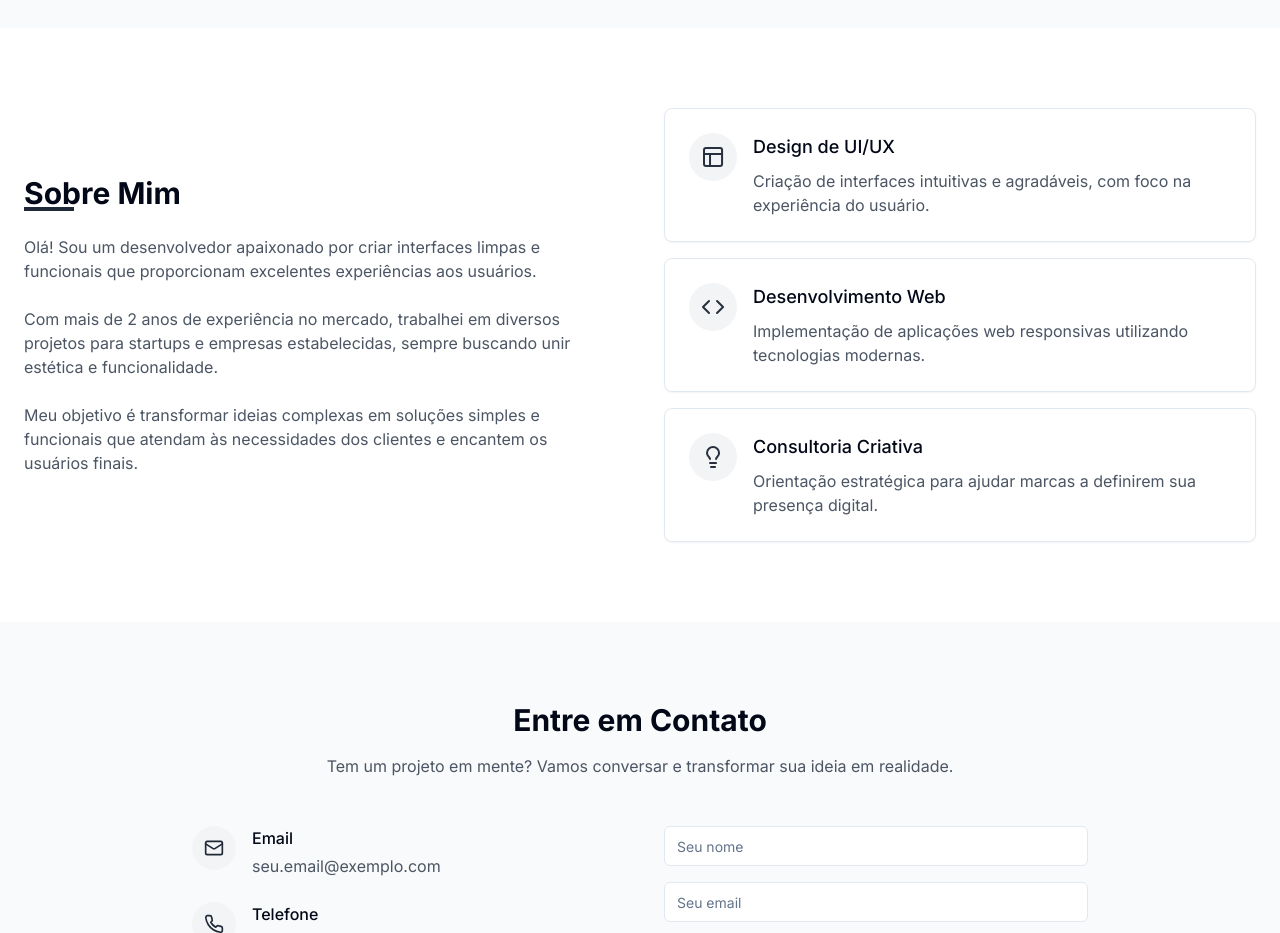
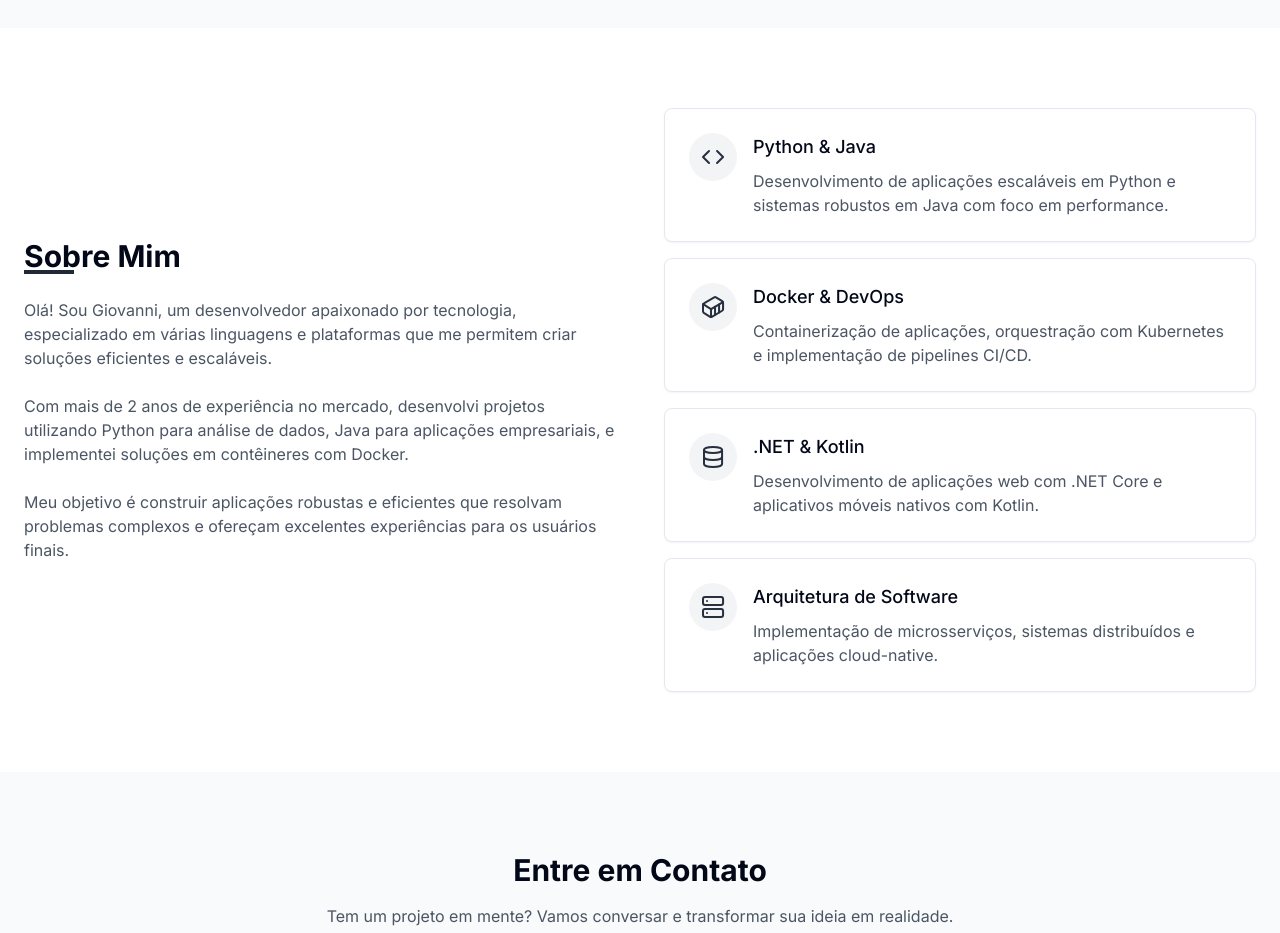
Before and after one commit to GiovanniSguizzardi/PortfolioPessoal, a React (Vite) app: page / in a window 1280 px wide. Shown: the part 1840-2773 px from the top of the page. Built offline with nearby package versions, Linux system fonts and the light colour scheme.

Commit message:
Update About section content
The about section content was updated to include more information about Python, Java, Docker, .NET, and Kotlin skills.

```diff
--- a/src/components/About.tsx
+++ b/src/components/About.tsx
@@ -1,6 +1,6 @@
 
 import { Card, CardContent } from "@/components/ui/card";
-import { Code, Layout, Lightbulb } from "lucide-react";
+import { Code, Container, Database, Server, Wrench } from "lucide-react";
 import { useEffect, useRef } from "react";
 
 const About = () => {
@@ -43,13 +43,13 @@ const About = () => {
               <span className="absolute bottom-0 left-0 w-10 h-1 bg-gray-800 animate-[width-expand_0.7s_ease-out_forwards]"></span>
             </h2>
             <p className="text-gray-600 mb-6 animate-[fade-in_0.6s_ease-out]">
-              Olá! Sou um desenvolvedor apaixonado por criar interfaces limpas e funcionais que proporcionam excelentes experiências aos usuários.
+              Olá! Sou Giovanni, um desenvolvedor apaixonado por tecnologia, especializado em várias linguagens e plataformas que me permitem criar soluções eficientes e escaláveis.
             </p>
             <p className="text-gray-600 mb-6 animate-[fade-in_0.8s_ease-out]">
-              Com mais de 2 anos de experiência no mercado, trabalhei em diversos projetos para startups e empresas estabelecidas, sempre buscando unir estética e funcionalidade.
+              Com mais de 2 anos de experiência no mercado, desenvolvi projetos utilizando Python para análise de dados, Java para aplicações empresariais, e implementei soluções em contêineres com Docker.
             </p>
             <p className="text-gray-600 animate-[fade-in_1s_ease-out]">
-              Meu objetivo é transformar ideias complexas em soluções simples e funcionais que atendam às necessidades dos clientes e encantem os usuários finais.
+              Meu objetivo é construir aplicações robustas e eficientes que resolvam problemas complexos e ofereçam excelentes experiências para os usuários finais.
             </p>
           </div>
 
@@ -60,12 +60,12 @@ const About = () => {
             >
               <CardContent className="flex items-start p-6 hover:shadow-md transition-shadow">
                 <div className="mr-4 bg-gray-100 p-3 rounded-full hover:bg-gray-200 transition-colors">
-                  <Layout size={24} className="text-gray-800 animate-pulse" />
+                  <Code size={24} className="text-gray-800 animate-pulse" />
                 </div>
                 <div className="flex-1">
-                  <h3 className="font-medium text-lg mb-2">Design de UI/UX</h3>
+                  <h3 className="font-medium text-lg mb-2">Python & Java</h3>
                   <p className="text-gray-600">
-                    Criação de interfaces intuitivas e agradáveis, com foco na experiência do usuário.
+                    Desenvolvimento de aplicações escaláveis em Python e sistemas robustos em Java com foco em performance.
                   </p>
                 </div>
               </CardContent>
@@ -77,12 +77,12 @@ const About = () => {
             >
               <CardContent className="flex items-start p-6 hover:shadow-md transition-shadow">
                 <div className="mr-4 bg-gray-100 p-3 rounded-full hover:bg-gray-200 transition-colors">
-                  <Code size={24} className="text-gray-800 animate-pulse" />
+                  <Container size={24} className="text-gray-800 animate-pulse" />
                 </div>
                 <div className="flex-1">
-                  <h3 className="font-medium text-lg mb-2">Desenvolvimento Web</h3>
+                  <h3 className="font-medium text-lg mb-2">Docker & DevOps</h3>
                   <p className="text-gray-600">
-                    Implementação de aplicações web responsivas utilizando tecnologias modernas.
+                    Containerização de aplicações, orquestração com Kubernetes e implementação de pipelines CI/CD.
                   </p>
                 </div>
               </CardContent>
@@ -94,12 +94,29 @@ const About = () => {
             >
               <CardContent className="flex items-start p-6 hover:shadow-md transition-shadow">
                 <div className="mr-4 bg-gray-100 p-3 rounded-full hover:bg-gray-200 transition-colors">
-                  <Lightbulb size={24} className="text-gray-800 animate-pulse" />
+                  <Database size={24} className="text-gray-800 animate-pulse" />
                 </div>
                 <div className="flex-1">
-                  <h3 className="font-medium text-lg mb-2">Consultoria Criativa</h3>
+                  <h3 className="font-medium text-lg mb-2">.NET & Kotlin</h3>
                   <p className="text-gray-600">
-                    Orientação estratégica para ajudar marcas a definirem sua presença digital.
+                    Desenvolvimento de aplicações web com .NET Core e aplicativos móveis nativos com Kotlin.
+                  </p>
+                </div>
+              </CardContent>
+            </Card>
+
+            <Card
+              ref={(el) => (cardRefs.current[3] = el)}
+              className="opacity-0 translate-y-10 transition-all duration-500"
+            >
+              <CardContent className="flex items-start p-6 hover:shadow-md transition-shadow">
+                <div className="mr-4 bg-gray-100 p-3 rounded-full hover:bg-gray-200 transition-colors">
+                  <Server size={24} className="text-gray-800 animate-pulse" />
+                </div>
+                <div className="flex-1">
+                  <h3 className="font-medium text-lg mb-2">Arquitetura de Software</h3>
+                  <p className="text-gray-600">
+                    Implementação de microsserviços, sistemas distribuídos e aplicações cloud-native.
                   </p>
                 </div>
               </CardContent>
```
